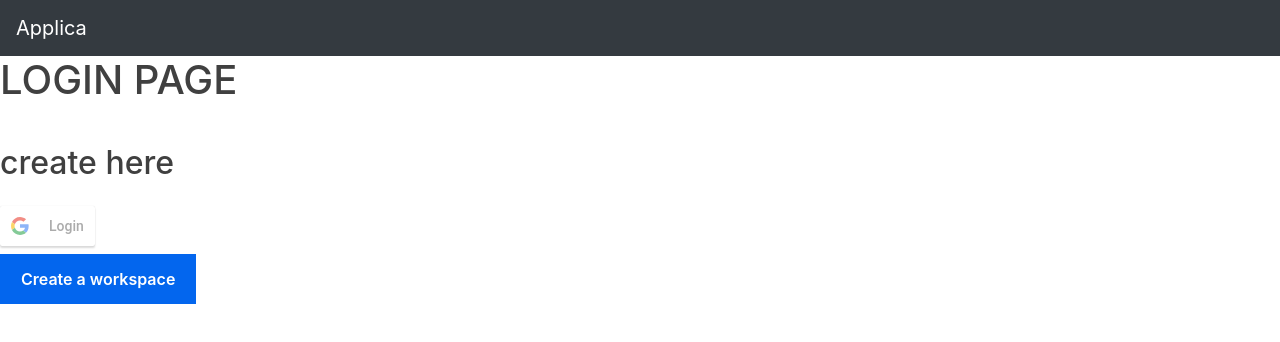
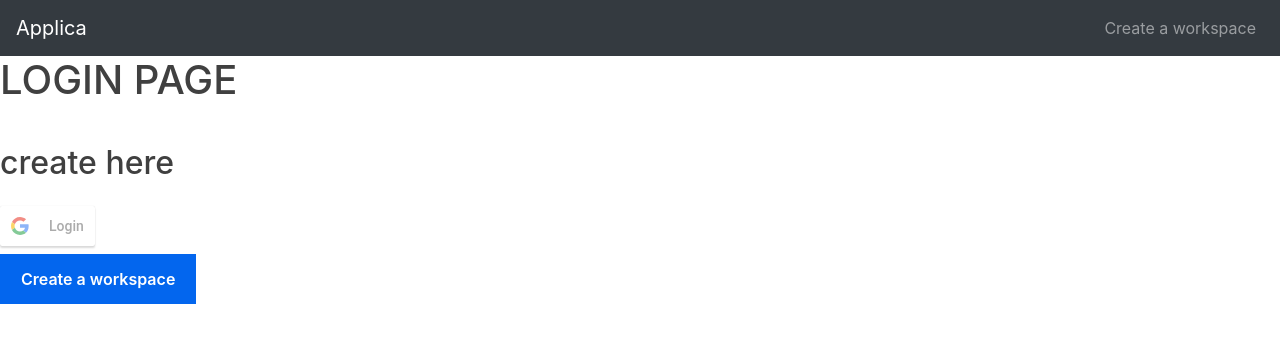
Before and after one commit to howec/webapp, a React (Create React App) app in the folder Client/: page / in a window 1280 px wide. Shown: the top 342 px of the page. Built offline with nearby package versions, Linux system fonts and the light colour scheme; no server answers.

Commit message:
creating landing pages from login... landing page will contain login now

```diff
--- a/Client/src/App.js
+++ b/Client/src/App.js
@@ -5,7 +5,7 @@ import GoogleLogin from 'react-google-login';
 import { BrowserRouter as Router, Route, Switch } from 'react-router-dom';
 
 
-import Login from './pages/Login'
+import Landing from './pages/landing/Landing'
 import Partners from './pages/partners/Partners'
 import Staff from './pages/staff/Staff';
 import Students from './pages/students/Students';
@@ -99,7 +99,7 @@ class App extends Component{
     return (
       <div>
 
-        <Login url = {["Applica", ""]} group = {this.state.group} loggedIn = {this.state.loggedIn} onSignIn = {this.onSignIn} onSignOut = {this.onSignOut} />
+        <Landing url = {["Applica", ""]} group = {this.state.group} loggedIn = {this.state.loggedIn} onSignIn = {this.onSignIn} onSignOut = {this.onSignOut} />
         <Staff url = {this.state.url} group = {this.state.group} loggedIn = {this.state.loggedIn} onSignIn = {this.onSignIn} onSignOut = {this.onSignOut} />
         <Students url = {this.state.url} group = {this.state.group} loggedIn = {this.state.loggedIn} onSignIn = {this.onSignIn} onSignOut = {this.onSignOut} />
         <Partners url = {this.state.url} group = {this.state.group} loggedIn = {this.state.loggedIn} onSignIn = {this.onSignIn} onSignOut = {this.onSignOut} />
--- a/Client/src/components/NavigationBar.js
+++ b/Client/src/components/NavigationBar.js
@@ -60,9 +60,20 @@ class NavigationBar extends Component {
 
 		   <nav className="navbar navbar-expand-sm navbar-dark bg-dark">
 		      <a className="navbar-brand" href={this.props.url[1]}>{this.props.url[0]}</a>
+
+			<div className="collapse navbar-collapse justify-content-end" id="navbarsExample03">
+		        <ul className="navbar-nav">
+
+		        {this.createNavBar(this.props.navbarItems)}
+
+		        </ul>
+
+		    </div>
+
 		    </nav>
 
 		</div>
+
 
   		)
   	}
--- /dev/null
+++ b/Client/src/pages/landing/Landing.js
@@ -0,0 +1,65 @@
+import React, { Component } from 'react';
+import ReactDOM from 'react-dom';
+import {Link} from 'react-router-dom';
+import GoogleLogin from 'react-google-login';
+
+import socket from '../../components/SocketUser';
+import NavigationBar from '../../components/NavigationBar'
+
+import Login from './subpages/Login'
+
+
+class Landing extends Component {
+
+  constructor(props){
+    super(props);
+    this.state = {page: "Login"};
+  }
+
+
+  toWorkspaceCreation = () => {
+    this.setState({page: "Create"});
+  }
+
+
+
+  render() {
+    // if on the "Login" page
+    if(this.props.group == null){
+      if(this.state.page == "Login"){
+        return(
+          <div>
+            <NavigationBar url = {this.props.url} loggedIn = {false} onSignOut = {null} navbarItems = {[[this.toWorkspaceCreation, "Create a workspace"]]}/>
+            <Login url = {this.props.url} group = {this.props.group} loggedIn = {this.props.loggedIn} onSignIn = {this.props.onSignIn} onSignOut = {this.props.onSignOut} />
+          </div>
+
+          );
+      }
+      //else do not show the "Login" page
+      else if (this.state.page == "Create"){
+        return (
+          <h1> Should be in Create now </h1>
+
+          );
+      }
+      else{
+        return (
+          <h1> No idea what happened </h1>
+          );
+      }
+
+  }
+  else{
+    return null;
+
+  }
+
+  }
+}
+
+
+
+
+
+
+export default Landing;
--- a/Client/src/pages/Login.js
+++ b/Client/src/pages/landing/subpages/Login.js
@@ -3,12 +3,12 @@ import ReactDOM from 'react-dom';
 import {Link} from 'react-router-dom';
 import GoogleLogin from 'react-google-login';
 
-import socket from '../components/SocketUser';
-import NavigationBar from '../components/NavigationBar'
+import socket from '../../../components/SocketUser';
+import NavigationBar from '../../../components/NavigationBar'
 
 
 
-class Landing extends Component {
+class Login extends Component {
 
   constructor(props){
     super(props);
@@ -46,9 +46,6 @@ class Landing extends Component {
       return(
 
         <div>
-          <NavigationBar url = {this.props.url} loggedIn = {false} onSignOut = {null} navbarItems = {null}/>
-
-
           <div>
             <h1> LOGIN PAGE </h1>
             <h2> create here </h2>
@@ -91,4 +88,4 @@ class Landing extends Component {
 
 
 
-export default Landing;
+export default Login;
```
